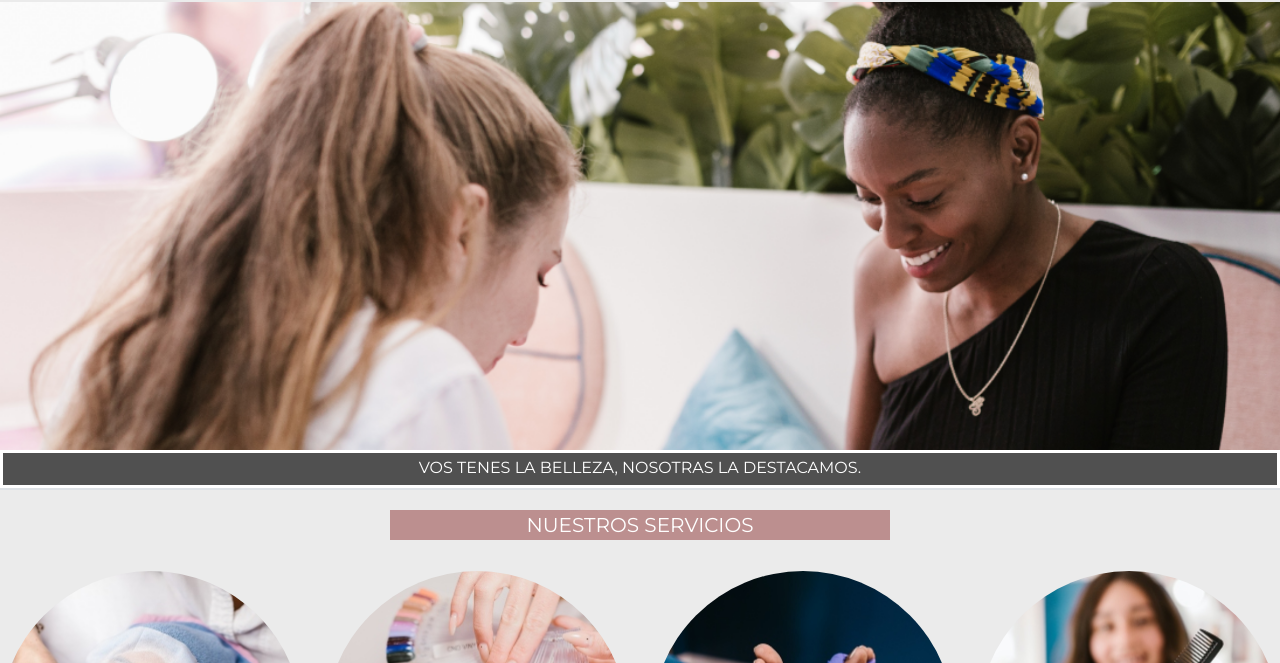
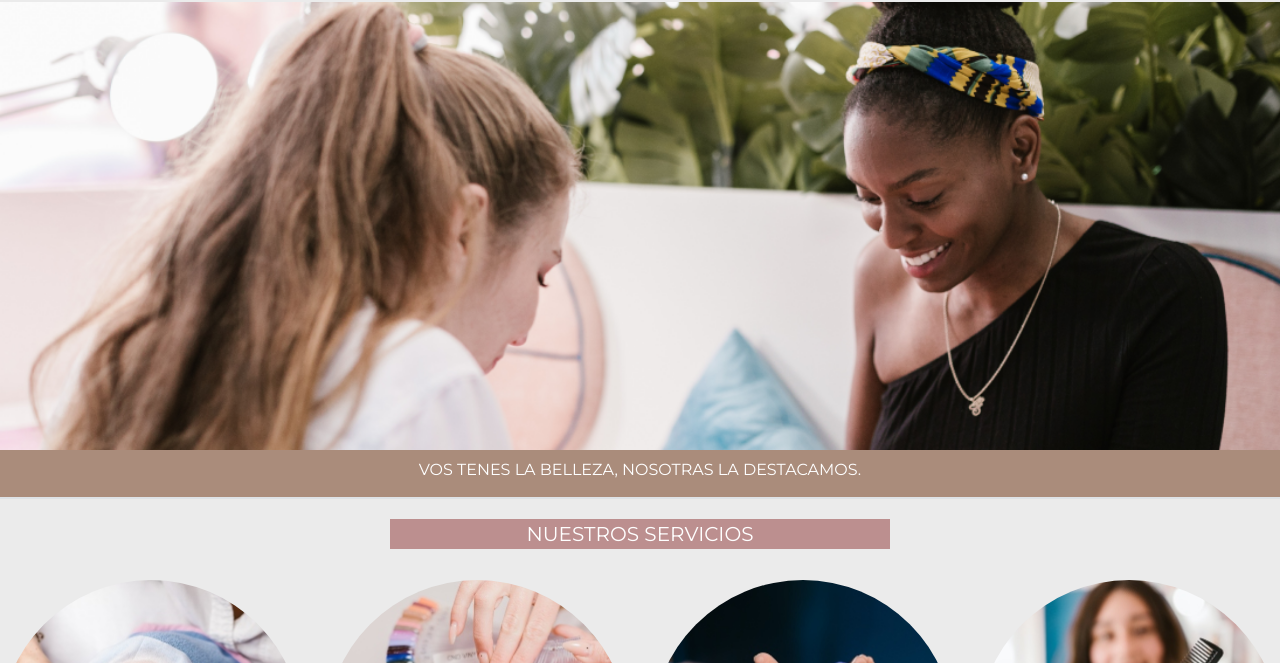
Before and after one commit to camila3970/Repositorio-proyecto, a plain HTML site: page index.html in a window 1280 px wide. Shown: the part 137-800 px from the top of the page. Drawn offline with nearby package versions, Linux system fonts and the light colour scheme.

Commit message:
Cambio de estilos slogan marron

```diff
--- a/css/responsive.css
+++ b/css/responsive.css
@@ -42,13 +42,12 @@ a {
 /*inicio*/
 
 .slogan {
-  background-color: rgb(80, 80, 80);
+  background-color: rgb(170, 140, 123);
   color: rgb(255, 255, 255);
   font-family: "Montserrat", sans-serif;
   text-align: center;
-  padding-top: 5px;
+  padding: 10px;
   font-size: 10px;
-  border-style: solid;
 }
 
 .fotoprincipal {
```
